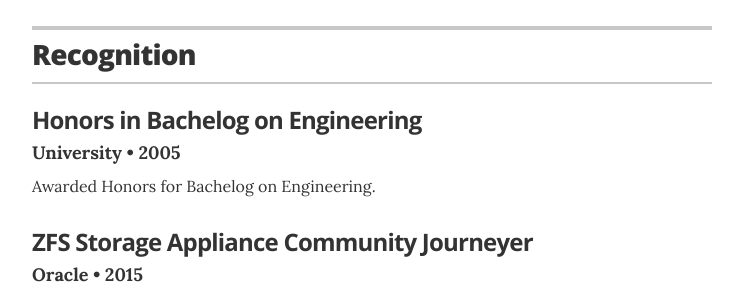
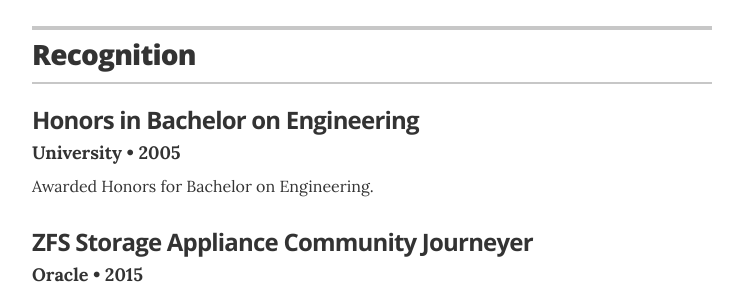
Before and after one commit to nitinkushwah/nitinkushwah.github.io, a Jekyll site: the page built from index.html, in a window 1280 px wide and 900 px high, scrolled down 2951 px. Shown: the part 157-457 px from the top of the window, without its empty margins (268-1011 px from the left). Built offline with Jekyll 4.4.1, drawn with Linux system fonts in a browser that asks for light colours.

Commit message:
Update recognitions.yml

```diff
--- a/_data/recognitions.yml
+++ b/_data/recognitions.yml
@@ -1,8 +1,8 @@
 # Recognitions
-- award: Honors in Bachelog on Engineering
+- award: Honors in Bachelor on Engineering
   organization: University
   year: 2005
-  summary: Awarded Honors for Bachelog on Engineering.
+  summary: Awarded Honors for Bachelor on Engineering.
 
 - award: ZFS Storage Appliance Community Journeyer
   organization: Oracle
```
